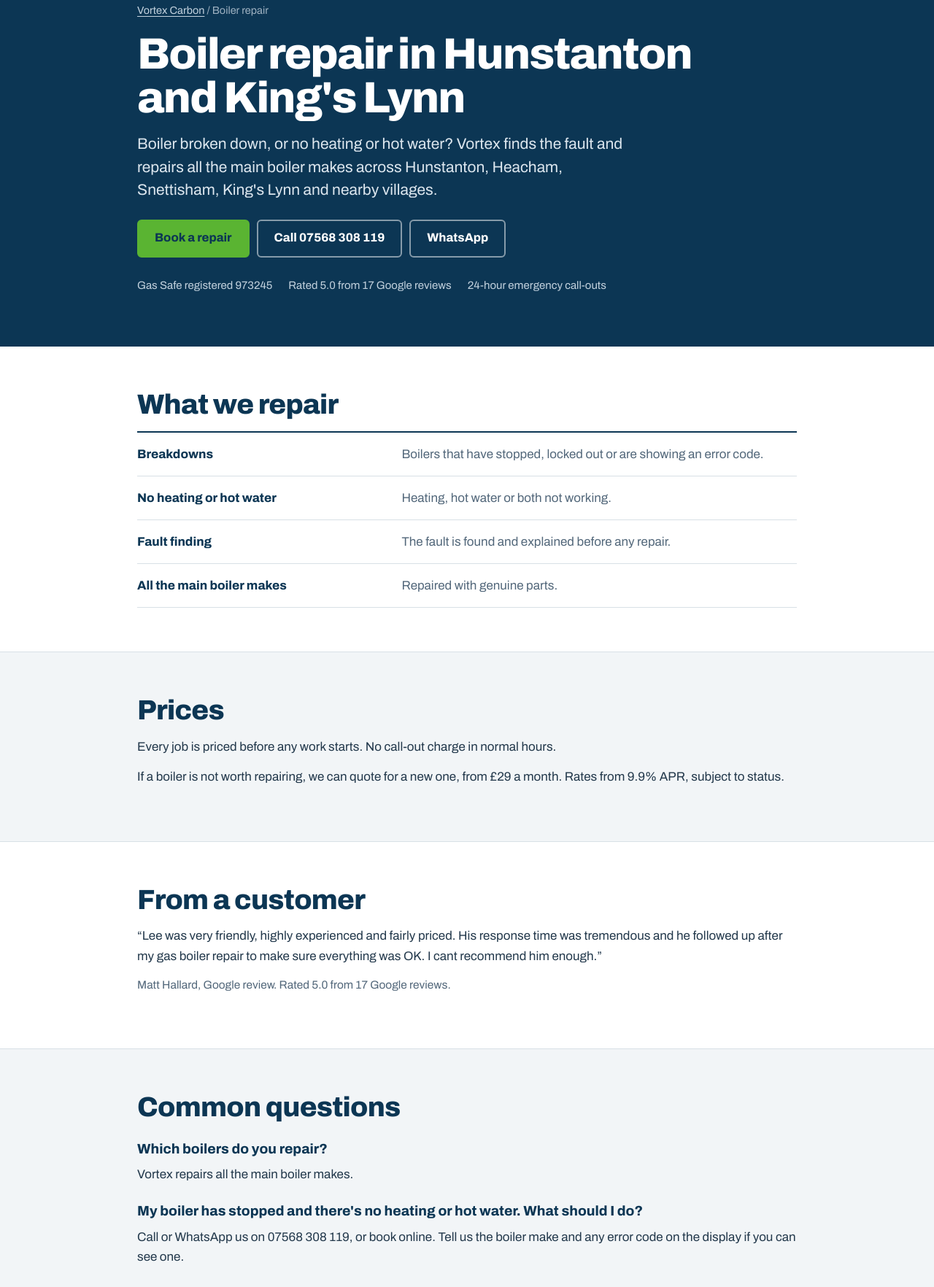
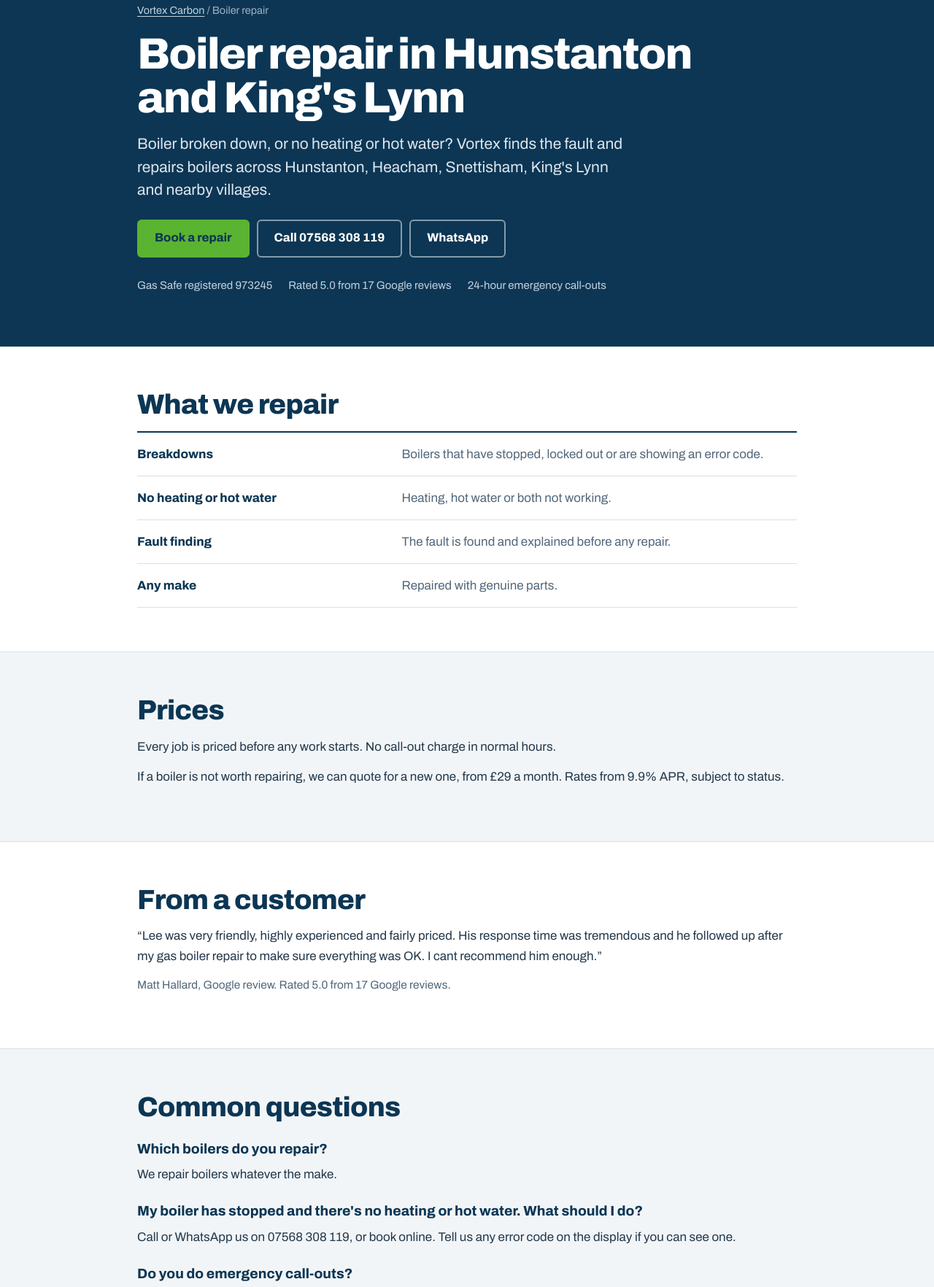
Before and after one commit to leechapman22/Vortex-Carbon-Website, a plain HTML site: page boiler-repair/index.html in a window 1280 px wide. Shown: the part 150-1914 px from the top of the page at 73% size. Drawn offline with Linux system fonts and the light colour scheme; animation ran at ten frames a second.

Commit message:
Say Vortex repairs boilers of any make, without listing makes
Co-Authored-By: Claude Opus 5.5 <noreply@anthropic.com>
Claude-Session: https://claude.ai/code/session_01P4wfD3Vth6CwsHPiUYekUo

```diff
--- a/boiler-repair/index.html
+++ b/boiler-repair/index.html
@@ -4,12 +4,12 @@
 <meta charset="utf-8">
 <meta name="viewport" content="width=device-width,initial-scale=1,viewport-fit=cover">
 <title>Boiler Repair in Hunstanton and King&#x27;s Lynn | Vortex Carbon</title>
-<meta name="description" content="Boiler broken down? No heating or hot water? Vortex repairs all the main boiler makes in Hunstanton, Heacham, Snettisham, King&#x27;s Lynn and nearby villages. Gas Safe 973245.">
+<meta name="description" content="Boiler broken down? No heating or hot water? Vortex repairs boilers in Hunstanton, Heacham, Snettisham, King&#x27;s Lynn and nearby villages. Gas Safe 973245.">
 <link rel="canonical" href="https://vortexcarbon.co.uk/boiler-repair/">
 <meta property="og:type" content="website">
 <meta property="og:site_name" content="Vortex Carbon">
 <meta property="og:title" content="Boiler Repair in Hunstanton and King&#x27;s Lynn | Vortex Carbon">
-<meta property="og:description" content="Boiler broken down? No heating or hot water? Vortex repairs all the main boiler makes in Hunstanton, Heacham, Snettisham, King&#x27;s Lynn and nearby villages. Gas Safe 973245.">
+<meta property="og:description" content="Boiler broken down? No heating or hot water? Vortex repairs boilers in Hunstanton, Heacham, Snettisham, King&#x27;s Lynn and nearby villages. Gas Safe 973245.">
 <meta property="og:image" content="https://vortexcarbon.co.uk/og-image.png">
 <meta property="og:url" content="https://vortexcarbon.co.uk/boiler-repair/">
 <meta name="twitter:card" content="summary_large_image">
@@ -20,9 +20,9 @@
 <link rel="preconnect" href="https://fonts.gstatic.com" crossorigin>
 <link rel="stylesheet" href="https://fonts.googleapis.com/css2?family=Archivo:wdth,wght@62..125,400..900&display=swap">
 <link rel="stylesheet" href="/pages.css">
-<script type="application/ld+json">{"@context": "https://schema.org", "@type": "Service", "name": "Boiler repair in Hunstanton and King's Lynn", "serviceType": "Boiler repair", "url": "https://vortexcarbon.co.uk/boiler-repair/", "description": "Boiler broken down? No heating or hot water? Vortex repairs all the main boiler makes in Hunstanton, Heacham, Snettisham, King's Lynn and nearby villages. Gas Safe 973245.", "provider": {"@type": ["Plumber", "HVACBusiness"], "@id": "https://vortexcarbon.co.uk/#business", "name": "Vortex Carbon Ltd", "url": "https://vortexcarbon.co.uk/", "telephone": "+447568308119"}, "areaServed": ["Hunstanton", "Heacham", "Snettisham", "King's Lynn", "Docking", "Burnham Market", "Wells-next-the-Sea", "Fakenham", "West Norfolk", "North Norfolk"]}</script>
+<script type="application/ld+json">{"@context": "https://schema.org", "@type": "Service", "name": "Boiler repair in Hunstanton and King's Lynn", "serviceType": "Boiler repair", "url": "https://vortexcarbon.co.uk/boiler-repair/", "description": "Boiler broken down? No heating or hot water? Vortex repairs boilers in Hunstanton, Heacham, Snettisham, King's Lynn and nearby villages. Gas Safe 973245.", "provider": {"@type": ["Plumber", "HVACBusiness"], "@id": "https://vortexcarbon.co.uk/#business", "name": "Vortex Carbon Ltd", "url": "https://vortexcarbon.co.uk/", "telephone": "+447568308119"}, "areaServed": ["Hunstanton", "Heacham", "Snettisham", "King's Lynn", "Docking", "Burnham Market", "Wells-next-the-Sea", "Fakenham", "West Norfolk", "North Norfolk"]}</script>
 <script type="application/ld+json">{"@context": "https://schema.org", "@type": "BreadcrumbList", "itemListElement": [{"@type": "ListItem", "position": 1, "name": "Vortex Carbon", "item": "https://vortexcarbon.co.uk/"}, {"@type": "ListItem", "position": 2, "name": "Boiler repair", "item": "https://vortexcarbon.co.uk/boiler-repair/"}]}</script>
-<script type="application/ld+json">{"@context": "https://schema.org", "@type": "FAQPage", "mainEntity": [{"@type": "Question", "name": "Which boilers do you repair?", "acceptedAnswer": {"@type": "Answer", "text": "Vortex repairs all the main boiler makes."}}, {"@type": "Question", "name": "My boiler has stopped and there's no heating or hot water. What should I do?", "acceptedAnswer": {"@type": "Answer", "text": "Call or WhatsApp us on 07568 308 119, or book online. Tell us the boiler make and any error code on the display if you can see one."}}, {"@type": "Question", "name": "Do you do emergency call-outs?", "acceptedAnswer": {"@type": "Answer", "text": "Yes. Normal hours are Monday to Friday, with emergency call-outs 24 hours a day."}}, {"@type": "Question", "name": "How much does a boiler repair cost?", "acceptedAnswer": {"@type": "Answer", "text": "Every job is priced before any work starts. There is no call-out charge in normal hours."}}, {"@type": "Question", "name": "Do you cover King's Lynn?", "acceptedAnswer": {"@type": "Answer", "text": "Yes. We cover Hunstanton, Heacham, Snettisham, King's Lynn, Docking and nearby villages."}}]}</script>
+<script type="application/ld+json">{"@context": "https://schema.org", "@type": "FAQPage", "mainEntity": [{"@type": "Question", "name": "Which boilers do you repair?", "acceptedAnswer": {"@type": "Answer", "text": "We repair boilers whatever the make."}}, {"@type": "Question", "name": "My boiler has stopped and there's no heating or hot water. What should I do?", "acceptedAnswer": {"@type": "Answer", "text": "Call or WhatsApp us on 07568 308 119, or book online. Tell us any error code on the display if you can see one."}}, {"@type": "Question", "name": "Do you do emergency call-outs?", "acceptedAnswer": {"@type": "Answer", "text": "Yes. Normal hours are Monday to Friday, with emergency call-outs 24 hours a day."}}, {"@type": "Question", "name": "How much does a boiler repair cost?", "acceptedAnswer": {"@type": "Answer", "text": "Every job is priced before any work starts. There is no call-out charge in normal hours."}}, {"@type": "Question", "name": "Do you cover King's Lynn?", "acceptedAnswer": {"@type": "Answer", "text": "Yes. We cover Hunstanton, Heacham, Snettisham, King's Lynn, Docking and nearby villages."}}]}</script>
 </head>
 <body>
 <header class="top"><div class="wrap">
@@ -34,17 +34,17 @@
 <div class="hero"><div class="wrap">
   <p class="crumb"><a href="/">Vortex Carbon</a> / Boiler repair</p>
   <h1>Boiler repair in Hunstanton and King&#x27;s Lynn</h1>
-  <p class="lead">Boiler broken down, or no heating or hot water? Vortex finds the fault and repairs all the main boiler makes across Hunstanton, Heacham, Snettisham, King&#x27;s Lynn and nearby villages.</p>
+  <p class="lead">Boiler broken down, or no heating or hot water? Vortex finds the fault and repairs boilers across Hunstanton, Heacham, Snettisham, King&#x27;s Lynn and nearby villages.</p>
   <div class="row"><a class="btn go" href="/#book">Book a repair</a><a class="btn" href="tel:+447568308119">Call 07568 308 119</a><a class="btn" href="https://wa.me/447568308119">WhatsApp</a></div>
   <ul class="trust"><li>Gas Safe registered 973245</li><li>Rated 5.0 from 17 Google reviews</li><li>24-hour emergency call-outs</li></ul>
 </div></div>
-<section><div class="wrap"><h2>What we repair</h2><ul class="steps"><li><b>Breakdowns</b><span>Boilers that have stopped, locked out or are showing an error code.</span></li><li><b>No heating or hot water</b><span>Heating, hot water or both not working.</span></li><li><b>Fault finding</b><span>The fault is found and explained before any repair.</span></li><li><b>All the main boiler makes</b><span>Repaired with genuine parts.</span></li></ul></div></section>
+<section><div class="wrap"><h2>What we repair</h2><ul class="steps"><li><b>Breakdowns</b><span>Boilers that have stopped, locked out or are showing an error code.</span></li><li><b>No heating or hot water</b><span>Heating, hot water or both not working.</span></li><li><b>Fault finding</b><span>The fault is found and explained before any repair.</span></li><li><b>Any make</b><span>Repaired with genuine parts.</span></li></ul></div></section>
 <section class="alt"><div class="wrap"><h2>Prices</h2><p>Every job is priced before any work starts. No call-out charge in normal hours.</p><p>If a boiler is not worth repairing, we can quote for a new one, from £29 a month. Rates from 9.9% APR, subject to status.</p></div></section>
 <section><div class="wrap"><h2>From a customer</h2><p>“Lee was very friendly, highly experienced and fairly priced. His response time was tremendous and he followed up after my gas boiler repair to make sure everything was OK. I cant recommend him enough.”</p><p class="note">Matt Hallard, Google review. Rated 5.0 from 17 Google reviews.</p></div></section>
-<section class="alt"><div class="wrap faq"><h2>Common questions</h2><h3>Which boilers do you repair?</h3><p>Vortex repairs all the main boiler makes.</p><h3>My boiler has stopped and there&#x27;s no heating or hot water. What should I do?</h3><p>Call or WhatsApp us on 07568 308 119, or book online. Tell us the boiler make and any error code on the display if you can see one.</p><h3>Do you do emergency call-outs?</h3><p>Yes. Normal hours are Monday to Friday, with emergency call-outs 24 hours a day.</p><h3>How much does a boiler repair cost?</h3><p>Every job is priced before any work starts. There is no call-out charge in normal hours.</p><h3>Do you cover King&#x27;s Lynn?</h3><p>Yes. We cover Hunstanton, Heacham, Snettisham, King&#x27;s Lynn, Docking and nearby villages.</p></div></section>
+<section class="alt"><div class="wrap faq"><h2>Common questions</h2><h3>Which boilers do you repair?</h3><p>We repair boilers whatever the make.</p><h3>My boiler has stopped and there&#x27;s no heating or hot water. What should I do?</h3><p>Call or WhatsApp us on 07568 308 119, or book online. Tell us any error code on the display if you can see one.</p><h3>Do you do emergency call-outs?</h3><p>Yes. Normal hours are Monday to Friday, with emergency call-outs 24 hours a day.</p><h3>How much does a boiler repair cost?</h3><p>Every job is priced before any work starts. There is no call-out charge in normal hours.</p><h3>Do you cover King&#x27;s Lynn?</h3><p>Yes. We cover Hunstanton, Heacham, Snettisham, King&#x27;s Lynn, Docking and nearby villages.</p></div></section>
 <section><div class="wrap"><h2>Areas covered</h2><p>Homes, rented properties and holiday lets in Hunstanton, Heacham, Snettisham, King&#x27;s Lynn, Docking and nearby villages in West Norfolk.</p><ul class="towns"><li>Hunstanton</li><li>Heacham</li><li>Snettisham</li><li>King&#x27;s Lynn</li><li>Docking</li><li>Burnham Market</li><li>Wells-next-the-Sea</li><li>Fakenham</li><li>Surrounding villages</li></ul>
 <h3 style="margin-top:28px">More boiler and gas services</h3><ul class="more"><li><a href="/boiler-service/">Boiler service with gas safety certificate, £90</a></li><li><a href="/landlord-gas-safety-certificate/">Landlord gas safety certificates (CP12), £80</a></li><li><a href="/">All services and prices</a></li></ul></div></section>
-<section class="cta"><div class="wrap"><h2>Book a boiler repair</h2><p>Call, WhatsApp or book online with your address and the boiler make, and we will call to confirm a time.</p>
+<section class="cta"><div class="wrap"><h2>Book a boiler repair</h2><p>Call, WhatsApp or book online with your address, and we will call to confirm a time.</p>
 <div class="row"><a class="btn go" href="/#book">Book online</a><a class="btn" href="tel:+447568308119">Call 07568 308 119</a><a class="btn" href="https://wa.me/447568308119">WhatsApp</a></div></div></section>
 </main>
 <footer><div class="wrap">
```
Also changed, not shown: caravan-lodge-boiler-service/index.html (+1 -1 lines), index.html (+3 -3 lines).
